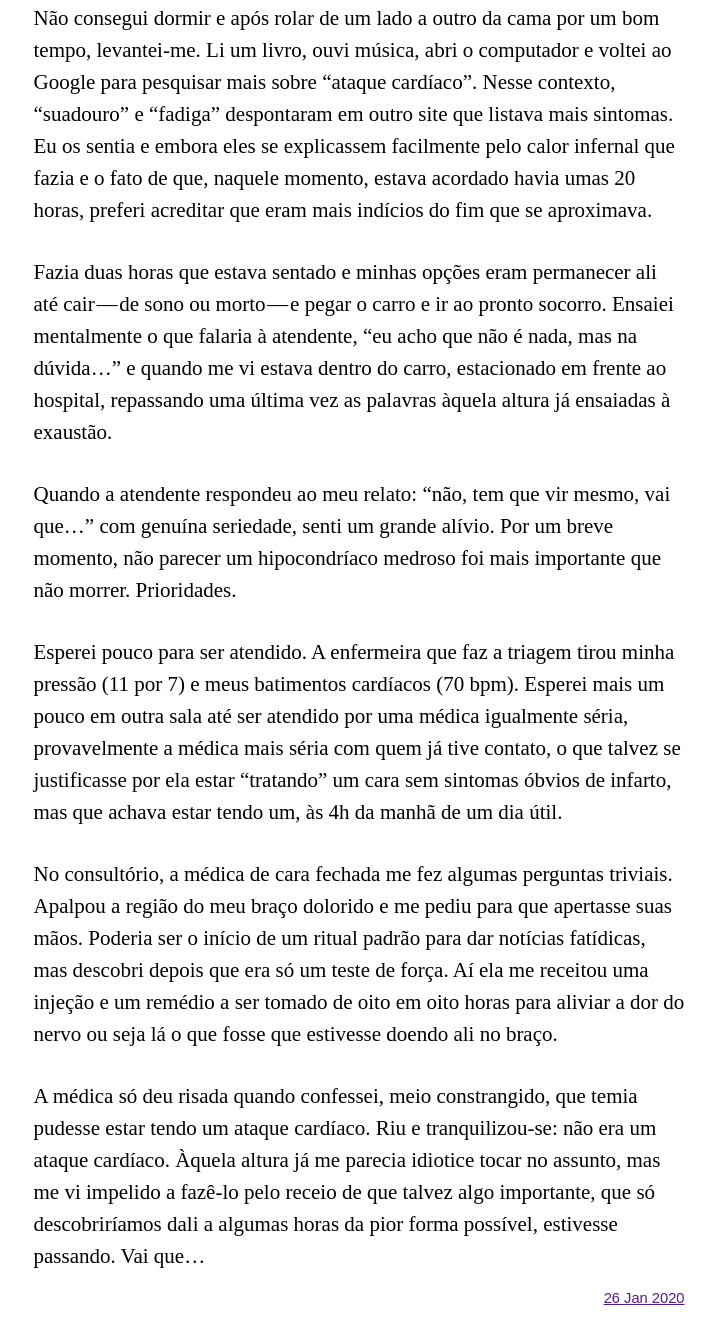
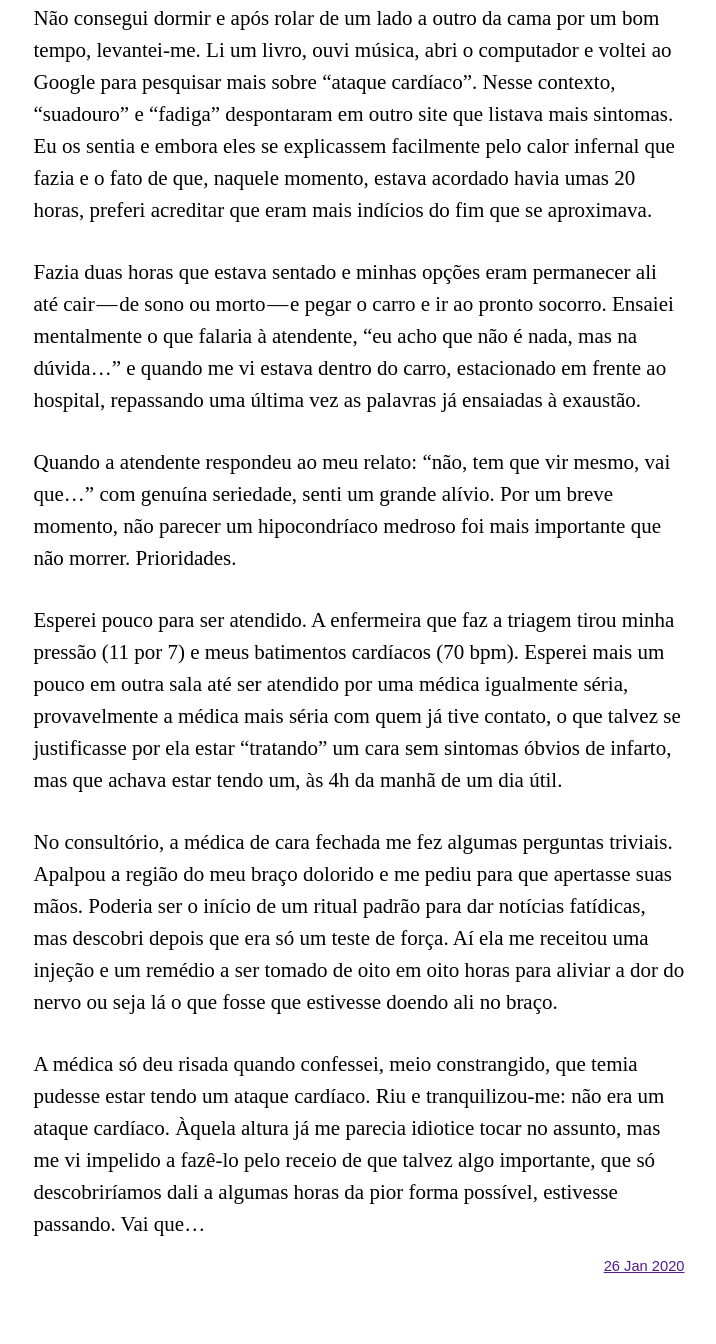
Before and after one commit to rghedin/rghedin.github.io, a Jekyll site: the page built from _posts/2020-02-18-vai-que.md, in a window 1280 px wide and 1400 px high, scrolled down 980 px. Shown: the top 1344 px of the window, without its empty margins (281-997 px from the left). Built offline with Jekyll 4.4.1, drawn with Linux system fonts in a browser that asks for light colours.

Commit message:
Correções no post "Vai que…".

```diff
--- a/_posts/2020-02-18-vai-que.md
+++ b/_posts/2020-02-18-vai-que.md
@@ -14,7 +14,7 @@ Não era um, mas sim dois sintomas. Fato: minha morte era iminente.
 
 Não consegui dormir e após rolar de um lado a outro da cama por um bom tempo, levantei-me. Li um livro, ouvi música, abri o computador e voltei ao Google para pesquisar mais sobre "ataque cardíaco". Nesse contexto, "suadouro" e "fadiga" despontaram em outro site que listava mais sintomas. Eu os sentia e embora eles se explicassem facilmente pelo calor infernal que fazia e o fato de que, naquele momento, estava acordado havia umas 20 horas, preferi acreditar que eram mais indícios do fim que se aproximava.
 
-Fazia duas horas que estava sentado e minhas opções eram permanecer ali até cair — de sono ou morto — e pegar o carro e ir ao pronto socorro. Ensaiei mentalmente o que falaria à atendente, "eu acho que não é nada, mas na dúvida…" e quando me vi estava dentro do carro, estacionado em frente ao hospital, repassando uma última vez as palavras àquela altura já ensaiadas à exaustão.
+Fazia duas horas que estava sentado e minhas opções eram permanecer ali até cair — de sono ou morto — e pegar o carro e ir ao pronto socorro. Ensaiei mentalmente o que falaria à atendente, "eu acho que não é nada, mas na dúvida…" e quando me vi estava dentro do carro, estacionado em frente ao hospital, repassando uma última vez as palavras já ensaiadas à exaustão.
 
 Quando a atendente respondeu ao meu relato: "não, tem que vir mesmo, vai que…" com genuína seriedade, senti um grande alívio. Por um breve momento, não parecer um hipocondríaco medroso foi mais importante que não morrer. Prioridades.
 
@@ -22,4 +22,4 @@ Esperei pouco para ser atendido. A enfermeira que faz a triagem tirou minha pres
 
 No consultório, a médica de cara fechada me fez algumas perguntas triviais. Apalpou a região do meu braço dolorido e me pediu para que apertasse suas mãos. Poderia ser o início de um ritual padrão para dar notícias fatídicas, mas descobri depois que era só um teste de força. Aí ela me receitou uma injeção e um remédio a ser tomado de oito em oito horas para aliviar a dor do nervo ou seja lá o que fosse que estivesse doendo ali no braço.
 
-A médica só deu risada quando confessei, meio constrangido, que temia pudesse estar tendo um ataque cardíaco. Riu e tranquilizou-se: não era um ataque cardíaco. Àquela altura já me parecia idiotice tocar no assunto, mas me vi impelido a fazê-lo pelo receio de que talvez algo importante, que só descobriríamos dali a algumas horas da pior forma possível, estivesse passando. Vai que…
+A médica só deu risada quando confessei, meio constrangido, que temia pudesse estar tendo um ataque cardíaco. Riu e tranquilizou-me: não era um ataque cardíaco. Àquela altura já me parecia idiotice tocar no assunto, mas me vi impelido a fazê-lo pelo receio de que talvez algo importante, que só descobriríamos dali a algumas horas da pior forma possível, estivesse passando. Vai que…
```
